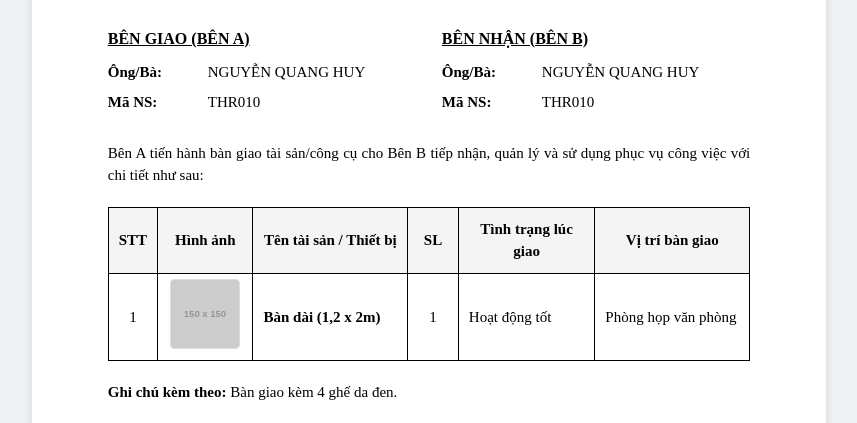
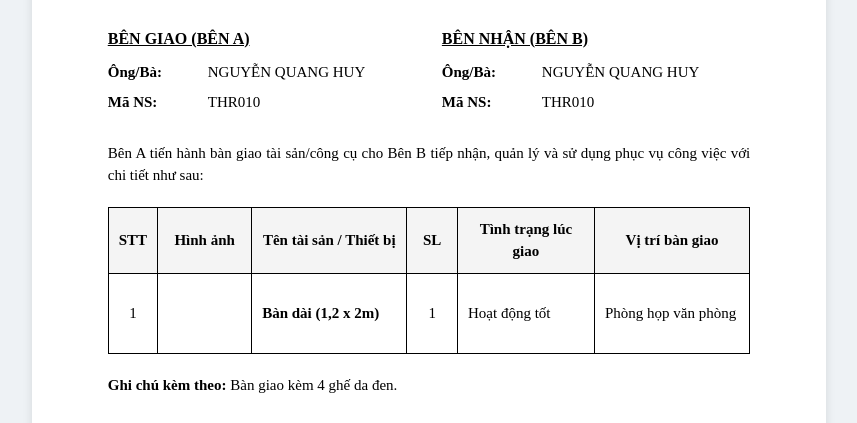
Before and after one commit to nguyenquanghuyutc-ctrl/bangiaododung, a plain HTML site: page index.html in a window 1280 px wide. Shown: the part 315-738 px from the top of the page, without its empty margins (211-1068 px from the left). Drawn offline with Linux system fonts and the light colour scheme; placeholder pictures from the web are drawn by us; a web font is replaced by a local one.

Commit message:
Update index.html

```diff
--- a/index.html
+++ b/index.html
@@ -163,11 +163,12 @@
     </div>
 
     <script>
+        // Dữ liệu mẫu hiển thị khi không có data truyền vào
         const demoData = {
             id: "9b30d30f",
             van_phong: "Thanh Hóa",
             ten_san_pham: "Bàn dài (1,2 x 2m)",
-            hinh_anh: "https://via.placeholder.com/150",
+            hinh_anh: "",
             so_luong: 1,
             vi_tri: "Phòng họp văn phòng",
             tinh_trang: "Hoạt động tốt",
@@ -203,6 +204,7 @@
                 }
             }
 
+            // Điền text vào các ô
             document.getElementById('txt_id').innerText = printData.id || "N/A";
             document.getElementById('txt_van_phong').innerText = printData.van_phong || "N/A";
             document.getElementById('txt_ngay_ban_giao').innerText = printData.ngay_ban_giao || "___/___/20___";
@@ -220,13 +222,19 @@
             document.getElementById('txt_tinh_trang').innerText = printData.tinh_trang || "N/A";
             document.getElementById('txt_vi_tri').innerText = printData.vi_tri || "N/A";
 
-            // LOGIC XỬ LÝ HÌNH ẢNH: Có thì chèn thẻ <img>, không có thì để trống
+            // ----------------------------------------------------
+            // LOGIC XỬ LÝ HÌNH ẢNH MỚI (CHỐNG LỖI LINK CỤT)
+            // ----------------------------------------------------
             const tdHinhAnh = document.getElementById('td_hinh_anh');
-            if (printData.hinh_anh && printData.hinh_anh.trim() !== "") {
-                tdHinhAnh.innerHTML = `<img class="img-preview" src="${printData.hinh_anh}" alt="Ảnh SP">`;
+            const linkAnh = printData.hinh_anh || "";
+
+            // Kiểm tra: Có link + Link không được rỗng + Link không bị đuôi "fileName="
+            if (linkAnh.trim() !== "" && !linkAnh.endsWith("fileName=")) {
+                tdHinhAnh.innerHTML = `<img class="img-preview" src="${linkAnh}" alt="Ảnh SP">`;
             } else {
-                tdHinhAnh.innerHTML = ""; // Ô trống hoàn toàn
+                tdHinhAnh.innerHTML = ""; // Để trống hoàn toàn ô nếu không có ảnh hợp lệ
             }
+            // ----------------------------------------------------
 
             if (printData.ghi_chu) {
                 document.getElementById('txt_ghi_chu').innerText = printData.ghi_chu;
```
